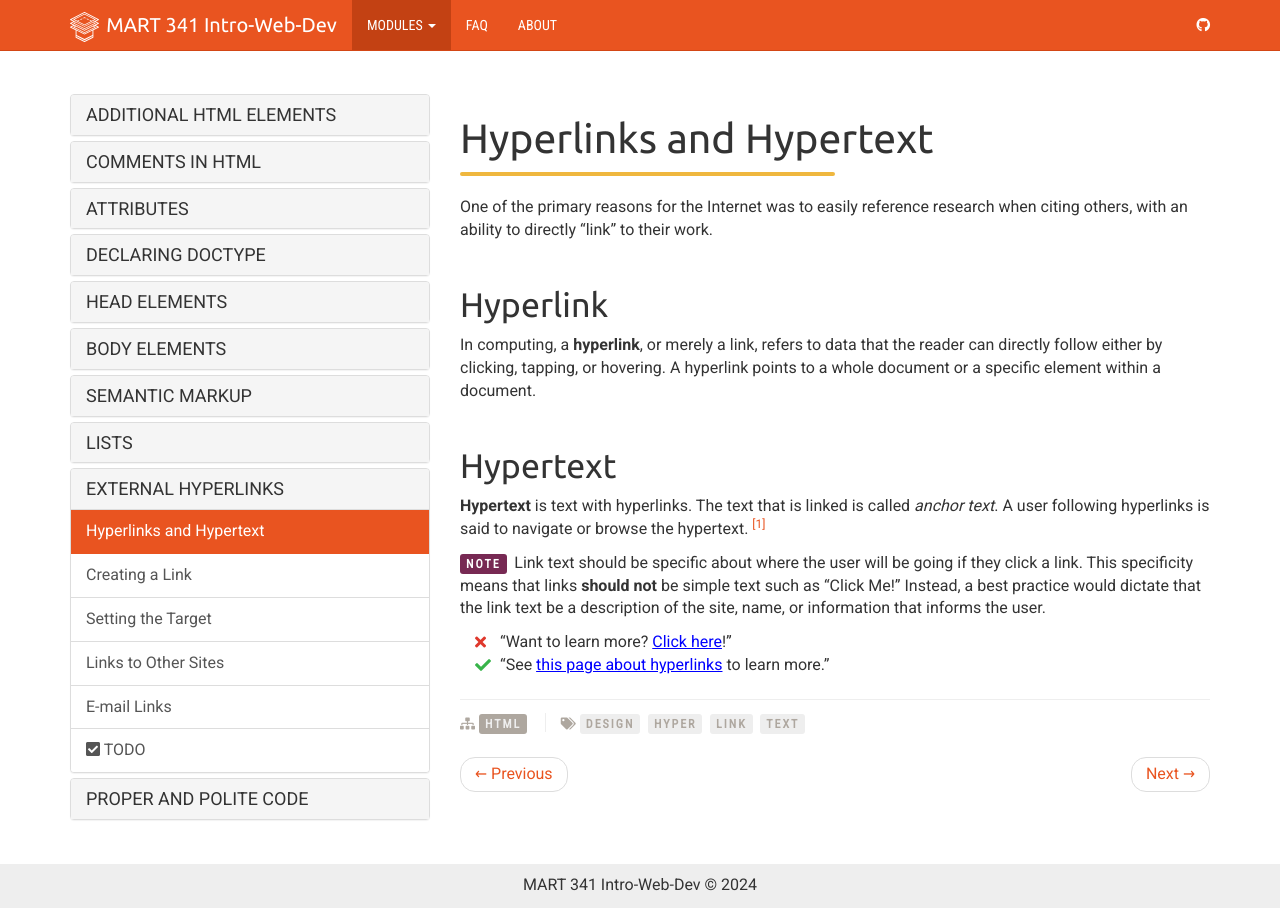
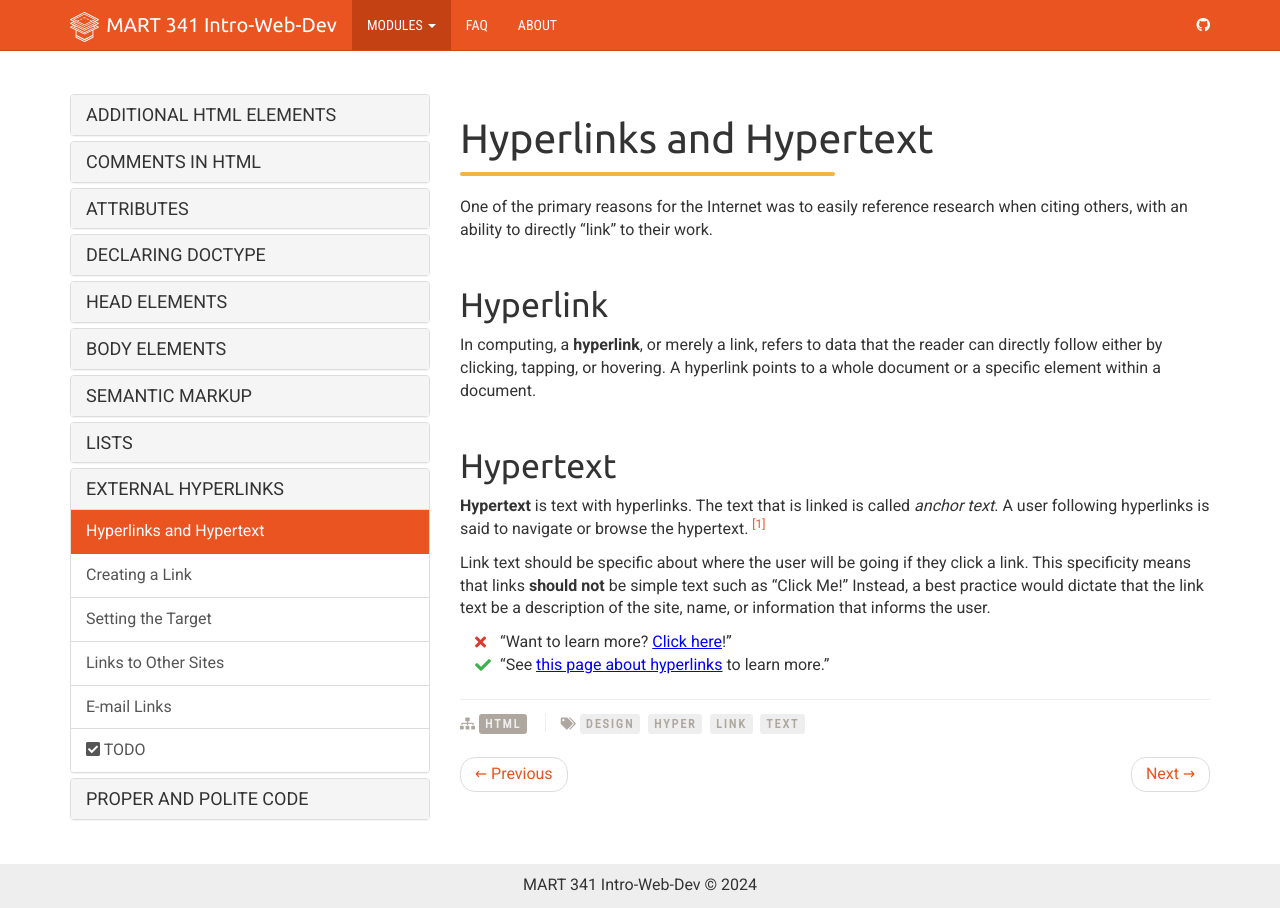
Before and after one commit to Montana-Media-Arts/webDesignFall2024, a Jekyll site: the page built from _docs/topic-05/08-links-ext/page-01.md, in a window 1280 px wide. Built offline with Jekyll 4.4.1, drawn with Linux system fonts in a browser that asks for light colours; nearby versions of some CDN libraries.

Commit message:
Made minor edits for clarity.

```diff
--- a/_docs/topic-05/08-links-ext/page-01.md
+++ b/_docs/topic-05/08-links-ext/page-01.md
@@ -18,7 +18,7 @@ In computing, a **hyperlink**, or merely a link, refers to data that the reader
 ## Hypertext
 **Hypertext** is text with hyperlinks. The text that is linked is called _anchor text_. A user following hyperlinks is said to navigate or browse the hypertext. [<sup>\[1]</sup>](https://en.wikipedia.org/wiki/Hyperlink "Wikipedia - Hyperlink")
 
-<span class="label label-info">Note</span> Link text should be specific about where the user will be going if they click a link. This specificity means that links **should not** be simple text such as “Click Me!” Instead, a best practice would dictate that the link text be a description of the site, name, or information that informs the user.
+<span class="label label-info"></span> Link text should be specific about where the user will be going if they click a link. This specificity means that links **should not** be simple text such as “Click Me!” Instead, a best practice would dictate that the link text be a description of the site, name, or information that informs the user.
 
 <ul style="list-style-type: none">
   <li class="icon-con">“Want to learn more? <a href="#" style="color: blue; text-decoration: underline">Click here</a>!”</li>
```
